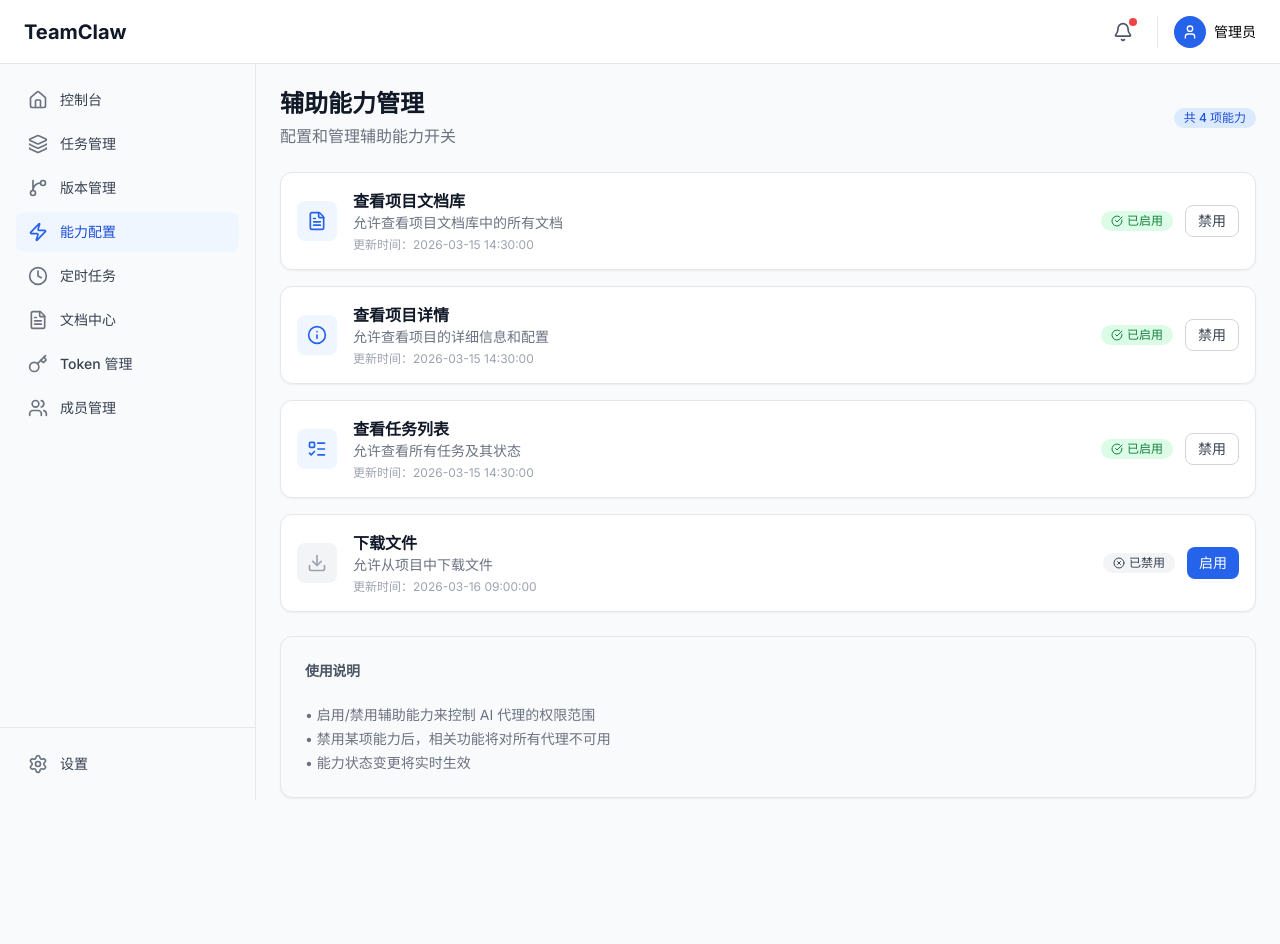
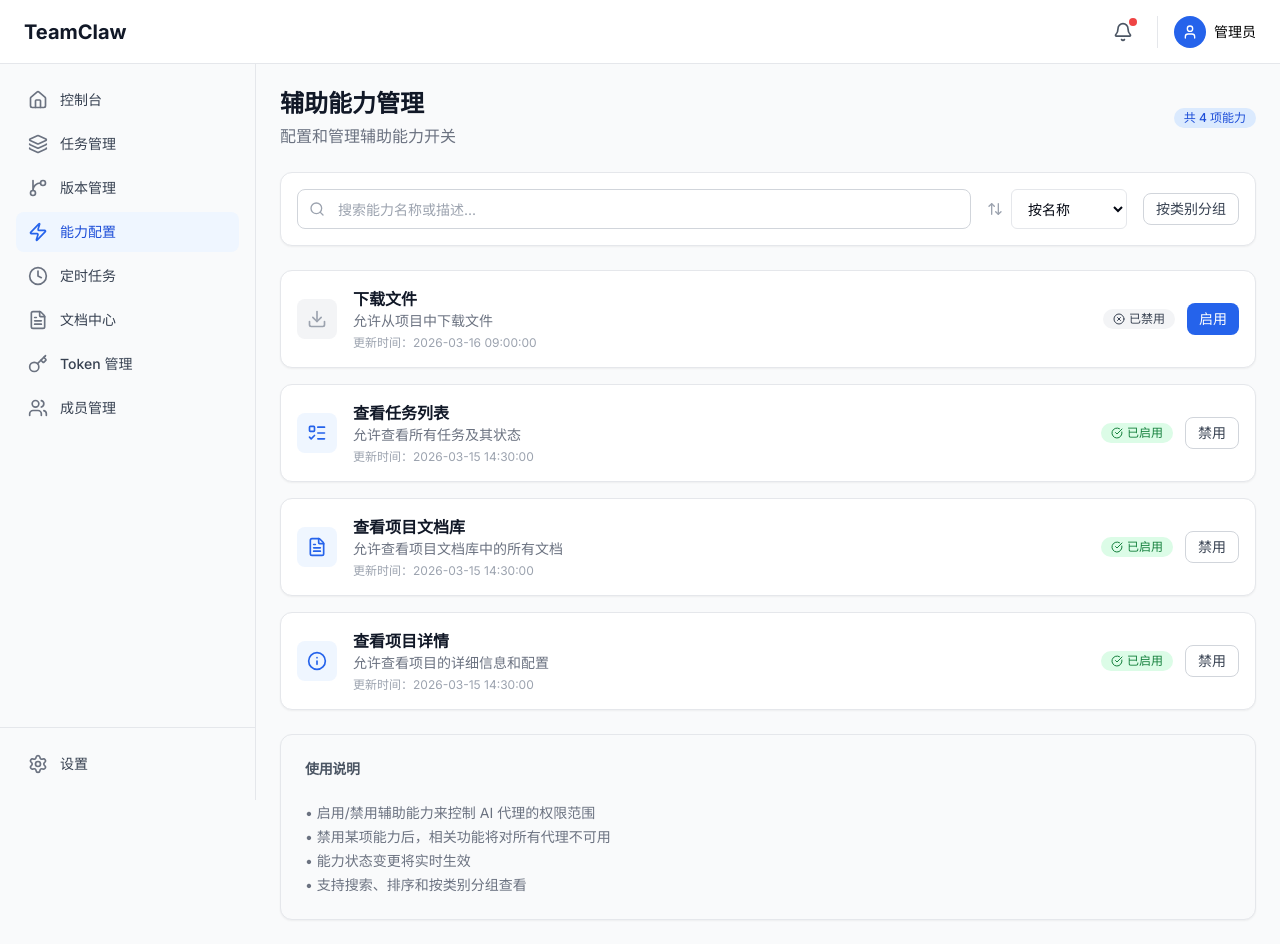
Before and after one commit to weisiwu/teamclaw, a Next.js app: page /capabilities in a window 1280 px wide. Before the commit the page ends 822 px from the top, so only its background shows below. Built offline with nearby package versions, Linux system fonts and the light colour scheme.

Commit message:
iter-19: 辅助能力管理模块 - 添加搜索/排序/分组功能

```diff
--- a/app/capabilities/page.tsx
+++ b/app/capabilities/page.tsx
@@ -1,9 +1,10 @@
 "use client";
 
-import { Suspense } from "react";
+import { useState, useMemo, Suspense } from "react";
 import { Button } from "@/components/ui/button";
 import { Card, CardContent, CardHeader, CardTitle } from "@/components/ui/card";
 import { Badge } from "@/components/ui/badge";
+import { Input } from "@/components/ui/input";
 import {
   FileText,
   Info,
@@ -12,7 +13,9 @@ import {
   CheckCircle,
   XCircle,
   Loader2,
-  Settings
+  Settings,
+  Search,
+  ArrowUpDown
 } from "lucide-react";
 import { useCapabilityList, useUpdateCapability } from "@/hooks/useCapabilities";
 import { Capability } from "@/lib/api/types";
@@ -43,6 +46,14 @@ const iconMap: Record<string, React.ComponentType<{ className?: string }>> = {
   Info,
   ListTodo,
   Download,
+};
+
+// 能力分组映射
+const categoryMap: Record<string, string> = {
+  "查看项目文档库": "信息查看",
+  "查看项目详情": "信息查看",
+  "查看任务列表": "信息查看",
+  "下载文件": "文件操作",
 };
 
 // 能力卡片组件
@@ -114,14 +125,64 @@ function CapabilityCard({
 function CapabilitiesContent() {
   const { data, isLoading, error } = useCapabilityList();
   const updateCapability = useUpdateCapability();
+  const [searchKeyword, setSearchKeyword] = useState("");
+  const [sortBy, setSortBy] = useState<"name" | "status" | "updatedAt">("name");
+  const [groupByCategory, setGroupByCategory] = useState(false);
 
   const handleToggle = async (id: string, enabled: boolean) => {
     await updateCapability.mutateAsync({ id, enabled });
   };
 
+  // 过滤和排序后的能力列表
+  const filteredCapabilities = useMemo(() => {
+    if (!data?.data) return [];
+
+    let result = [...data.data];
+
+    // 搜索过滤
+    if (searchKeyword) {
+      const keyword = searchKeyword.toLowerCase();
+      result = result.filter(cap =>
+        cap.name.toLowerCase().includes(keyword) ||
+        cap.description.toLowerCase().includes(keyword)
+      );
+    }
+
+    // 排序
+    result.sort((a, b) => {
+      switch (sortBy) {
+        case "name":
+          return a.name.localeCompare(b.name);
+        case "status":
+          return (b.enabled ? 1 : 0) - (a.enabled ? 1 : 0);
+        case "updatedAt":
+          return new Date(b.updatedAt).getTime() - new Date(a.updatedAt).getTime();
+        default:
+          return 0;
+      }
+    });
+
+    return result;
+  }, [data?.data, searchKeyword, sortBy]);
+
+  // 分组后的能力列表
+  const groupedCapabilities = useMemo(() => {
+    if (!groupByCategory) return null;
+
+    const groups: Record<string, Capability[]> = {};
+    filteredCapabilities.forEach(cap => {
+      const category = categoryMap[cap.name] || "其他";
+      if (!groups[category]) {
+        groups[category] = [];
+      }
+      groups[category].push(cap);
+    });
+    return groups;
+  }, [filteredCapabilities, groupByCategory]);
+
   return (
     <div className="p-6 space-y-6">
-      {/* 页面标题 */}
+      {/* 页面标题和统计 */}
       <div className="flex items-center justify-between">
         <div>
           <h1 className="text-2xl font-bold text-gray-900">辅助能力管理</h1>
@@ -131,6 +192,54 @@ function CapabilitiesContent() {
           共 {data?.total || 0} 项能力
         </Badge>
       </div>
+
+      {/* 搜索和排序工具栏 */}
+      <Card>
+        <CardContent className="p-4">
+          <div className="flex flex-wrap items-center gap-4">
+            {/* 搜索框 */}
+            <div className="relative flex-1 min-w-[200px]">
+              <Search className="absolute left-3 top-1/2 -translate-y-1/2 w-4 h-4 text-gray-400" />
+              <Input
+                placeholder="搜索能力名称或描述..."
+                value={searchKeyword}
+                onChange={(e) => setSearchKeyword(e.target.value)}
+                className="pl-10"
+              />
+            </div>
+
+            {/* 排序下拉框 */}
+            <div className="flex items-center gap-2">
+              <ArrowUpDown className="w-4 h-4 text-gray-400" />
+              <select
+                value={sortBy}
+                onChange={(e) => setSortBy(e.target.value as "name" | "status" | "updatedAt")}
+                className="h-10 px-3 rounded-md border border-input bg-background text-sm"
+              >
+                <option value="name">按名称</option>
+                <option value="status">按状态</option>
+                <option value="updatedAt">按更新时间</option>
+              </select>
+            </div>
+
+            {/* 分组开关 */}
+            <Button
+              variant={groupByCategory ? "default" : "outline"}
+              size="sm"
+              onClick={() => setGroupByCategory(!groupByCategory)}
+            >
+              {groupByCategory ? "取消分组" : "按类别分组"}
+            </Button>
+          </div>
+
+          {/* 搜索结果提示 */}
+          {searchKeyword && (
+            <p className="text-sm text-gray-500 mt-2">
+              找到 {filteredCapabilities.length} 项匹配
+            </p>
+          )}
+        </CardContent>
+      </Card>
 
       {/* 能力列表 */}
       <div className="space-y-4">
@@ -147,14 +256,32 @@ function CapabilitiesContent() {
               加载失败，请稍后重试
             </CardContent>
           </Card>
-        ) : data?.data.length === 0 ? (
+        ) : filteredCapabilities.length === 0 ? (
           <Card>
             <CardContent className="py-12 text-center text-gray-500">
-              暂无能力配置
+              {searchKeyword ? "暂无匹配的能力" : "暂无能力配置"}
             </CardContent>
           </Card>
+        ) : groupByCategory && groupedCapabilities ? (
+          // 分组展示
+          Object.entries(groupedCapabilities).map(([category, caps]) => (
+            <div key={category}>
+              <h3 className="text-sm font-medium text-gray-500 mb-2 px-1">{category}</h3>
+              <div className="space-y-2">
+                {caps.map((capability) => (
+                  <CapabilityCard
+                    key={capability.id}
+                    capability={capability}
+                    onToggle={handleToggle}
+                    isUpdating={updateCapability.isPending}
+                  />
+                ))}
+              </div>
+            </div>
+          ))
         ) : (
-          data?.data.map((capability) => (
+          // 列表展示
+          filteredCapabilities.map((capability) => (
             <CapabilityCard
               key={capability.id}
               capability={capability}
@@ -175,6 +302,7 @@ function CapabilitiesContent() {
             <li>• 启用/禁用辅助能力来控制 AI 代理的权限范围</li>
             <li>• 禁用某项能力后，相关功能将对所有代理不可用</li>
             <li>• 能力状态变更将实时生效</li>
+            <li>• 支持搜索、排序和按类别分组查看</li>
           </ul>
         </CardContent>
       </Card>
```
